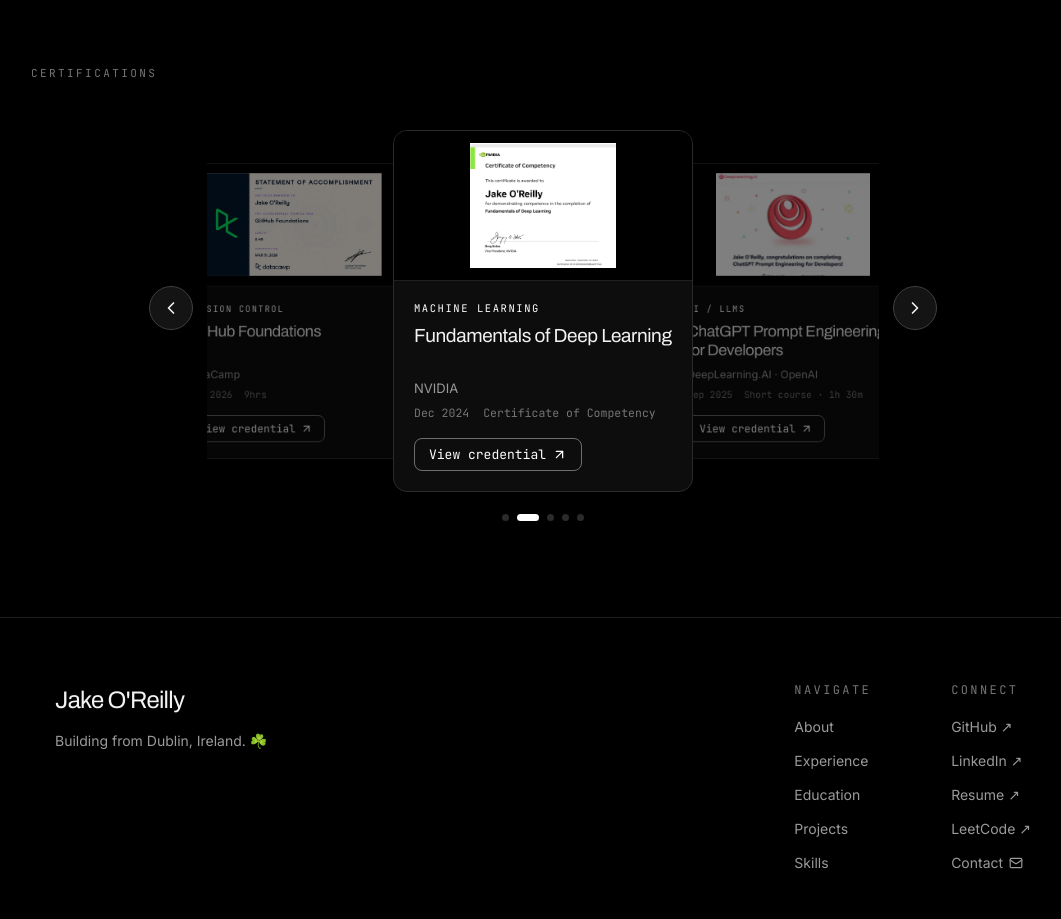
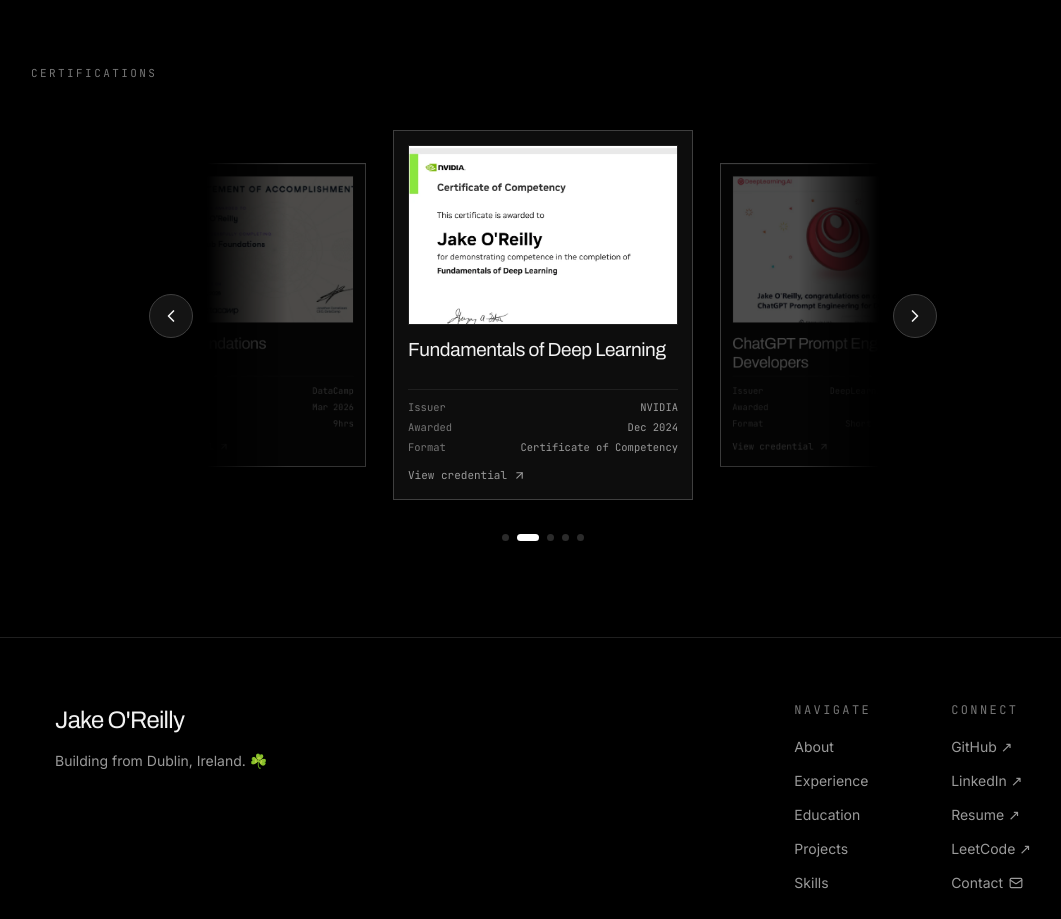
Before and after one commit to jakeoreillyy/Portfolio, a React (Vite) app: page / in a window 1280 px wide. Shown: the part 5020-5939 px from the top of the page, without its empty margins (97-1158 px from the left). Built offline with nearby package versions, Linux system fonts and the light colour scheme; no server answers.

Commit message:
optimise certificates section

```diff
--- a/src/components/Certifications.tsx
+++ b/src/components/Certifications.tsx
@@ -2,7 +2,6 @@
 import { ArrowUpRightIcon, ChevronIcon } from "./icons";
 import { Reveal } from "./Reveal";
 import { Section } from "./Section";
-import { accentButton } from "../lib/styles";
 
 type Cert = {
   title: string;
@@ -72,16 +71,16 @@
 ];
 
 const N = certs.length;
-const OFF = 250; // horizontal offset of the neighbour cards, px
+const OFF = 300; // horizontal offset of the neighbour cards, px
 const SIDE_SCALE = 0.82; // how much the neighbours shrink
-const VEIL = 0.5; // how much the neighbours are dimmed (solid veil opacity, never card transparency)
+const VEIL = 0.7; // how much the neighbours are dimmed (solid veil opacity, never card transparency)
 const INTERVAL = 4500; // autoplay cadence, ms
 const TRANS = "transform 0.5s cubic-bezier(0.22, 0.61, 0.36, 1)";
 const VEIL_TRANS = "opacity 0.45s ease";
 
-// mt aligns the 44px button with the vertical centre of the card artwork.
+// mt aligns the 44px button with the vertical centre of the card.
 const ARROW =
-  "mt-[164px] hidden size-11 shrink-0 cursor-pointer items-center justify-center rounded-full " +
+  "mt-[172px] hidden size-11 shrink-0 cursor-pointer items-center justify-center rounded-full " +
   "border border-line-bright bg-raised text-foreground shadow-[0_8px_22px_rgba(0,0,0,0.65)] " +
   "transition-colors hover:border-accent hover:bg-accent hover:text-background sm:flex";
 
@@ -121,7 +120,7 @@
       const teleport = !dragging && Math.abs(rel - prevRel.current[i]) > 1;
 
       el.style.transition = dragging || teleport ? "none" : TRANS;
-      el.style.transform = `translateX(${s.x + dragPx}px) scale(${s.scale})`;
+      el.style.transform = `translateX(calc(-50% + ${s.x + dragPx}px)) scale(${s.scale})`;
       el.style.zIndex = rel === 0 ? "30" : "20";
       // Off-centre cards are only hidden visually, so without inert their
       // "View credential" links stay tabbable behind the veil.
@@ -191,9 +190,9 @@
             <ChevronIcon dir="left" size={20} />
           </button>
 
-          <div className="w-full max-w-2xl min-w-0">
+          <div className="w-full max-w-2xl min-w-0 max-sm:w-screen max-sm:ml-[calc(50%-50vw)]">
             <div
-              className="relative h-[372px] cursor-grab overflow-hidden active:cursor-grabbing"
+              className="relative h-[392px] cursor-grab overflow-hidden active:cursor-grabbing sm:[mask-image:linear-gradient(to_right,transparent,#000_12%,#000_88%,transparent)] sm:[-webkit-mask-image:linear-gradient(to_right,transparent,#000_12%,#000_88%,transparent)]"
               style={{ touchAction: "pan-y" }}
               onPointerDown={onPointerDown}
               onPointerMove={onPointerMove}
@@ -206,10 +205,10 @@
                   ref={(el) => {
                     cardRefs.current[i] = el;
                   }}
-                  className="absolute top-2 left-1/2 -ml-[150px] w-[300px] will-change-transform"
+                  className="absolute top-2 left-1/2 w-[min(300px,88vw)] will-change-transform"
                 >
-                  <div className="relative overflow-hidden rounded-[14px] border border-line-strong bg-surface">
-                    <div className="flex h-[150px] items-center justify-center border-b border-line bg-background p-3">
+                  <div className="relative flex min-h-[368px] flex-col border border-line-bright bg-surface">
+                    <div className="p-3.5 pb-0">
                       <img
                         src={c.image}
                         alt={`${c.title} certificate`}
@@ -217,31 +216,32 @@
                         height={c.imageSize[1]}
                         loading="lazy"
                         draggable={false}
-                        className="max-h-full max-w-full object-contain select-none"
+                        className="aspect-[3/2] w-full border border-line object-cover object-top select-none"
                       />
                     </div>
 
-                    <div className="p-5">
-                      <p className="font-mono text-[10.5px] tracking-[0.15em] text-accent uppercase">
-                        {c.tag}
-                      </p>
-                      <h3 className="mt-2 min-h-[46px] font-display text-[19px] leading-[1.2] tracking-[-0.02em] text-foreground">
+                    <div className="p-3.5">
+                      <h3 className="min-h-[46px] font-display text-[19px] leading-[1.2] tracking-[-0.02em] text-foreground">
                         {c.title}
                       </h3>
-                      <p className="mt-2 text-[13px] text-muted">{c.issuer}</p>
-                      <div className="mt-1.5 flex items-center gap-3.5">
-                        <span className="font-mono text-[11.5px] text-faint">{c.date}</span>
-                        <span className="font-mono text-[11.5px] text-faint">{c.meta}</span>
-                      </div>
+                      {/* Metadata as an aligned key/value ledger. */}
+                      <dl className="mt-1 grid grid-cols-[auto_1fr] gap-x-3 gap-y-1 border-t border-line pt-2.5 font-mono text-[10.5px]">
+                        <dt className="text-faint">Issuer</dt>
+                        <dd className="text-right text-muted">{c.issuer}</dd>
+                        <dt className="text-faint">Awarded</dt>
+                        <dd className="text-right text-muted">{c.date}</dd>
+                        <dt className="text-faint">Format</dt>
+                        <dd className="text-right text-muted">{c.meta}</dd>
+                      </dl>
                       <a
                         href={c.credentialUrl}
                         target="_blank"
                         rel="noopener noreferrer"
                         onPointerDown={(e) => e.stopPropagation()}
-                        className={`${accentButton} mt-4`}
+                        className="mt-3 inline-flex items-center gap-1.5 font-mono text-[11px] text-muted transition-colors hover:text-foreground"
                       >
                         View credential
-                        <ArrowUpRightIcon size={15} />
+                        <ArrowUpRightIcon size={13} />
                       </a>
                     </div>
 
@@ -252,7 +252,7 @@
                         veilRefs.current[i] = el;
                       }}
                       aria-hidden="true"
-                      className="pointer-events-none absolute inset-0 rounded-[14px] bg-background"
+                      className="pointer-events-none absolute inset-0 bg-background"
                       style={{ opacity: 0 }}
                     />
                   </div>
```
